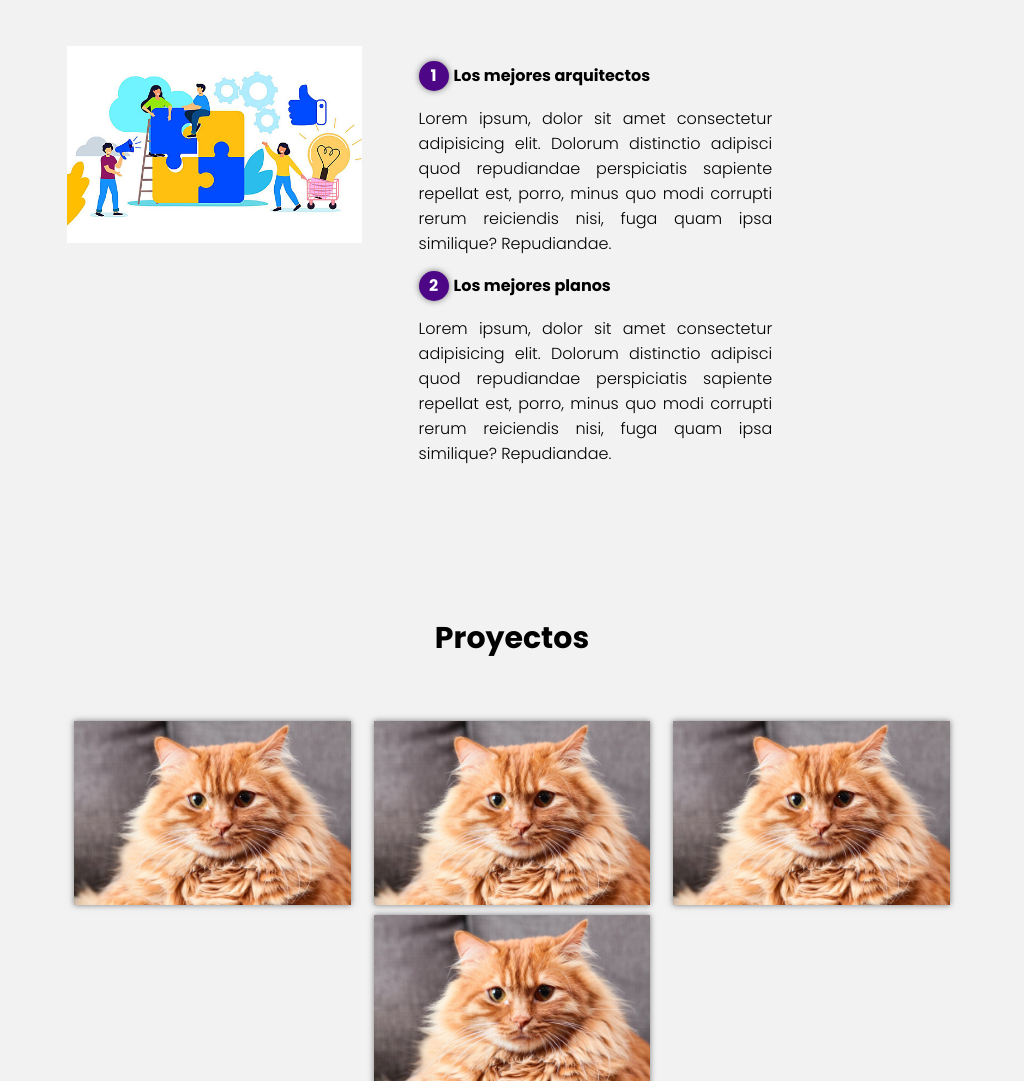
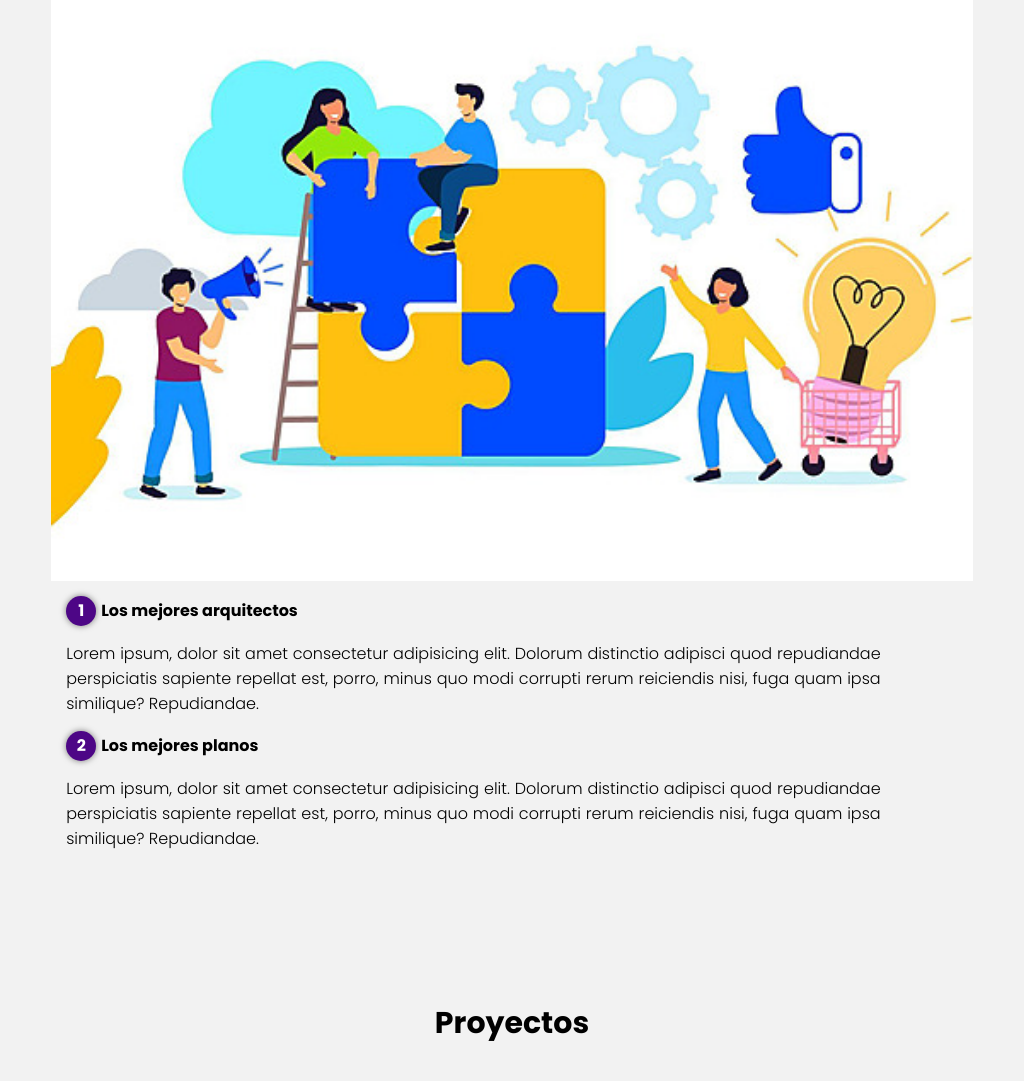
Before and after one commit to VicInf/SPGAgroup, a plain HTML site: page index.html in a window 1024 px wide. Shown: the part 595-1676 px from the top of the page. Drawn offline with Linux system fonts and the light colour scheme.

Commit message:
Update estilos.css

```diff
--- a/css/estilos.css
+++ b/css/estilos.css
@@ -241,12 +241,11 @@ footer{
 
     .container-about-us img{
         width: 100%;
-        margin-right: 0;
     }
 
     .container-about-us-text{
         width: 100%;
-        padding: 0;
+        justify-content: space-evenly;
     }
 
     .service{
@@ -281,18 +280,22 @@ footer{
 
 @media only screen and (min-width: 768px) and (max-width: 1024px){
     .container-about-us{
-        width: 90%;
-    }
-    .container-about-us img{
-        width: 50%;
+        flex-direction: column;
     }
 
+    .container-about-us img{
+        width: 100%;
+    }
+
+    .container-about-us-text{
+        width: 100%;
+    }
     .main-image{
         height: 20em;
     }
 
     .container-about-us-text{
-        width: 50%;
+        width: 90%;
     }
 
     .service{
@@ -300,32 +303,6 @@ footer{
     }
 
     .portfolio-image{
-        width: 30%;
+        width: 40%;
     }
 }
-
-@media only screen and (min-width :1024px) {
-    .container-about-us{
-        width: 80%;
-    }
-
-    .main-image{
-        height: 25em;
-    }
-
-    .container-about-us img{
-        width: 40%;
-    }
-
-    .container-about-us-text{
-        width: 50%;
-    }
-
-    .service{
-        width: 30%;
-    }
-
-    .portfolio-image{
-        width: 30%;
-    }
-}
```
